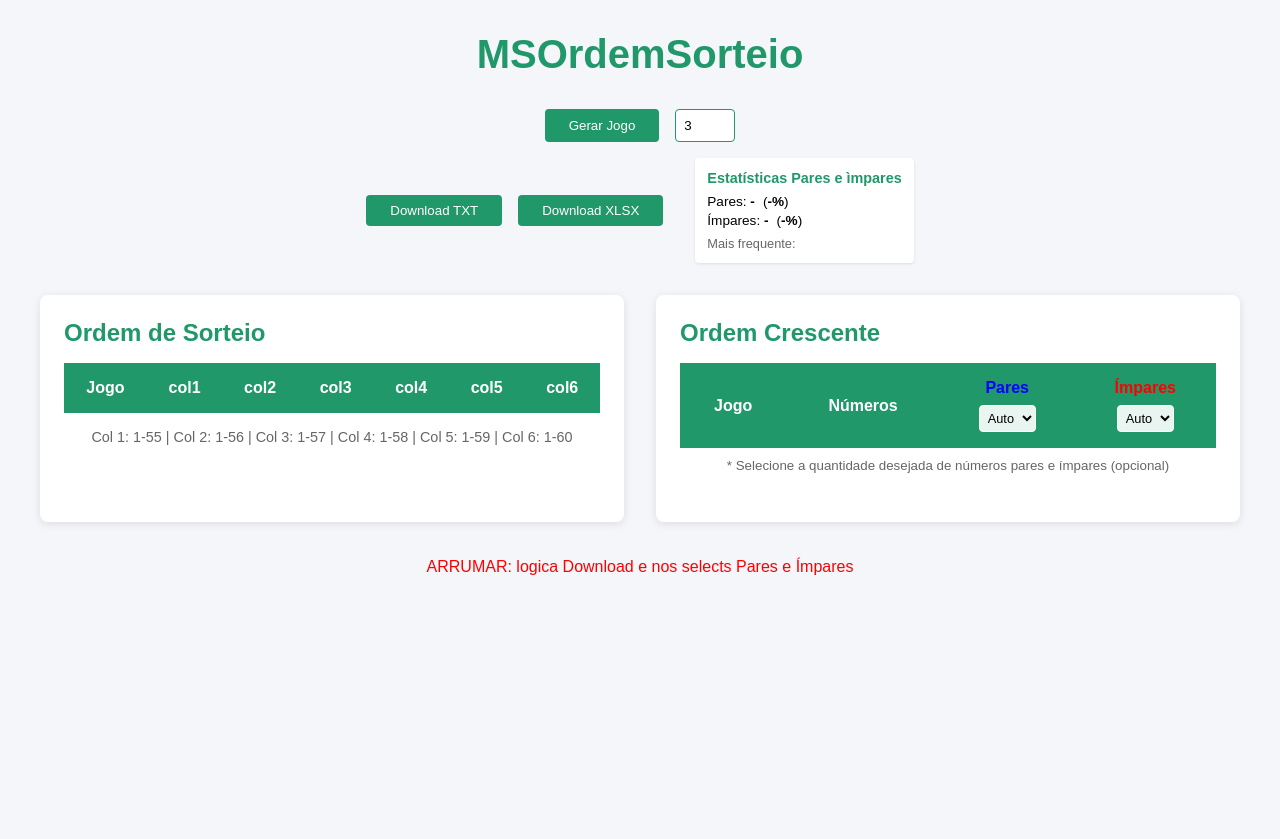
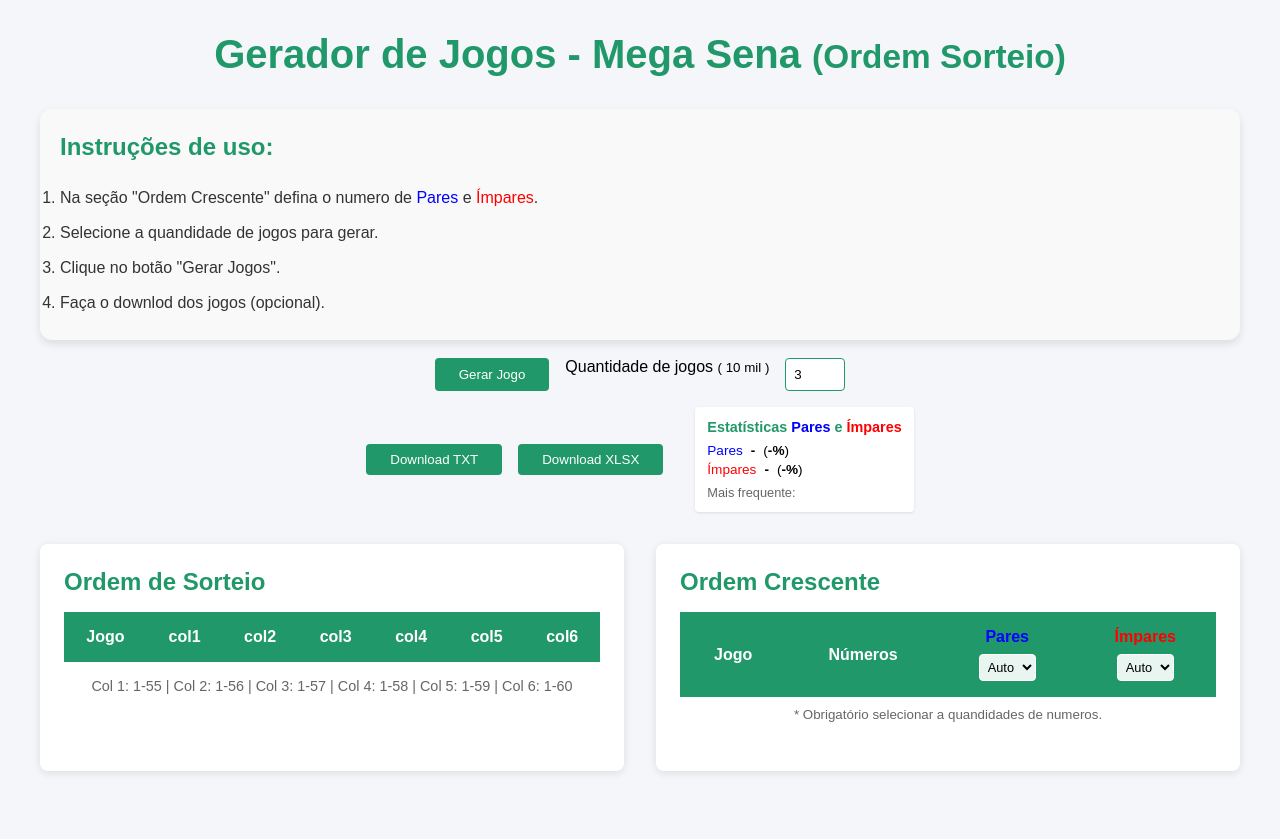
Before and after one commit to projetospyton2025/MegaSenaGerador, a Flask app: page / in a window 1280 px wide. Before the commit the page ends 575 px from the top, so only its background shows below. Run offline with Flask 2, Linux system fonts and the light colour scheme; lists and menus that the app fills with data are empty.

Commit message:
Tratando as palavras Pares e Ìmpares dinâmicamente no *.js

```diff
--- a/static/css/style.css
+++ b/static/css/style.css
@@ -144,8 +144,8 @@
 
 .even { color: blue; }
 .odd { color: red; }
-.blue { color: blue; text-align: center; }
-.red { color: red; text-align: center; }
+.blue {color: blue;}
+.red { color: red;}
 
 .number-select {
     margin-top: 0.5rem;
@@ -232,6 +232,16 @@
     font-weight: normal;
     padding: 0.5rem !important;
 }
+.instrucaoes{
+    background-color: #f9f9f9; /* Fundo cinza claro */
+    border-radius: 12px; /* Bordas arredondadas */
+    box-shadow: 0 4px 8px rgba(0, 0, 0, 0.1); /* Sombra leve */
+    padding: 20px; /* Espaçamento interno */
+    text-align: left; /* Centraliza o texto */
+    font-family: Arial, sans-serif; /* Fonte padrão */
+    color: #333; /* Cor do texto */
+    line-height: 35px;
+}
 
 /* Media Queries */
 @media screen and (max-width: 1024px) {
@@ -241,6 +251,10 @@
 
     h1 {
         font-size: 2rem;
+    }
+    h2 {
+        text-align: center;
+
     }
 }
 
@@ -260,6 +274,10 @@
 
     table {
         min-width: 600px;
+    }
+    h2 {
+        text-align: center;
+
     }
 }
 
@@ -284,6 +302,10 @@
         flex-direction: column;
         align-items: center;
     }
+    h2 {
+        text-align: center;
+
+    }
 }
 
 @media screen and (min-width: 1920px) {
@@ -298,4 +320,8 @@
     .btn {
         font-size: 1.2rem;
     }
+    h2 {
+        text-align: center;
+
+    }
 }
--- a/static/js/main.js
+++ b/static/js/main.js
@@ -143,3 +143,14 @@
         }
     }
 });
+//ALTERA A CLASSE DAS PALAVRAS DINAMICAMENTE
+document.querySelectorAll('.type').forEach((element) => {
+    const text = element.textContent.trim().toLowerCase(); // Normaliza o texto
+    if (text === 'pares') {
+        element.className = 'type blue'; // Adiciona a classe azul
+    } else if (text === 'ímpares') {
+        element.className = 'type red'; // Adiciona a classe vermelha
+    } else {
+        element.className = 'type default'; // Classe padrão, se necessário
+    }
+});
--- a/templates/index.html
+++ b/templates/index.html
@@ -8,11 +8,22 @@
 </head>
 <body>
     <div class="container">
-        <h1>MSOrdemSorteio</h1>
+        <h1>Gerador de Jogos - Mega Sena <small>(Ordem Sorteio)</small></h1>
+
+        <div class="instrucaoes">
+            <h2>Instruções de uso:</h2>
+            <ol>
+                <li>Na seção "Ordem Crescente" defina o numero de <span class="type">Pares</span> e <span class="type">Ímpares</span>.</li>
+                <li>Selecione a quandidade de jogos para gerar.</li>
+                <li>Clique no botão "Gerar Jogos".</li>
+                <li>Faça o downlod dos jogos (opcional).</li>
+            </ol>
+        </div><br />
 
         <div class="controls">
             <button id="generateSingle" class="btn">Gerar Jogo</button>
-            <input type="number" id="gamesCount" min="1" max="100" value="3">
+            <p>Quantidade de jogos <small>( 10 mil )</small></p>
+            <input type="number" id="gamesCount" min="1" max="10000" value="3">
         </div>
 
         <div class="controls-wrapper">
@@ -23,13 +34,13 @@
 
             <div class="historic-stats">
                 <div class="stat-card">
-                    <h4>Estatísticas Pares e ìmpares</h4>
+                    <h4>Estatísticas <span class="type">Pares</span> e <span class="type">Ímpares</span></h4>
                     <div class="stat-row">
-                        <span>Pares: <strong id="totalEven">-</strong></span>
+                        <span class="type">Pares</span> <strong id="totalEven">-</strong></span>
                         <span>(<strong id="evenPercentage">-%</strong>)</span>
                     </div>
                     <div class="stat-row">
-                        <span>Ímpares: <strong id="totalOdd">-</strong></span>
+                        <span class="type">Ímpares</span> <strong id="totalOdd">-</strong>
                         <span>(<strong id="oddPercentage">-%</strong>)</span>
                     </div>
                     <small class="freq-info">Mais frequente: <span id="mostFrequent"></span></small>
@@ -65,7 +76,7 @@
                             <th>Jogo</th>
                             <th>Números</th>
                             <th>
-                                <p class="blue">Pares</p>
+                                <p class="type">Pares</p>
                                 <div class="number-select">
                                     <select id="evenCount" class="count-select">
                                         <option value="">Auto</option>
@@ -79,7 +90,7 @@
                                 </div>
                             </th>
                             <th>
-                                <p class="red">Ímpares</p>
+                                <p class="type">Ímpares</p>
                                 <div class="number-select">
                                     <select id="oddCount" class="count-select">
                                         <option value="">Auto</option>
@@ -95,7 +106,7 @@
                         </tr>
                     <tr>
                         <th colspan="4" class="info-header">
-                            <small>* Selecione a quantidade desejada de números pares e ímpares (opcional)</small>
+                            <small>* Obrigatório selecionar a quandidades de numeros.</small>
                         </th>
                     </tr>
                     </thead>
@@ -104,9 +115,6 @@
             </div>
         </div>
     </div><br /><br />
-
-    <p class="red">ARRUMAR: logica Download e nos selects Pares e Ímpares</p>
-
-    <script src="{{ url_for('static', filename='js/main.js') }}"></script>
-</body>
+   <script src="{{ url_for('static', filename='js/main.js') }}"></script>
+  </body>
 </html>
```
Also changed, not shown: requirements.txt (line endings or trailing spaces).
